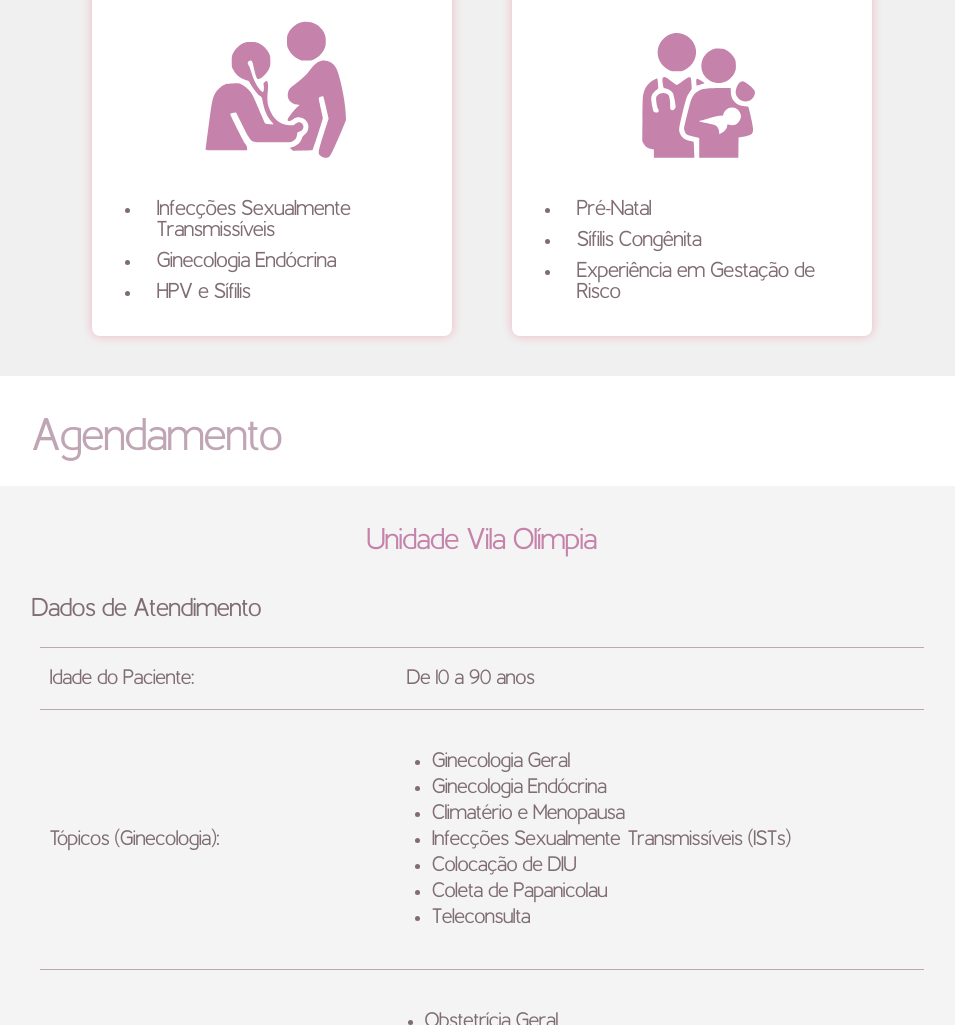
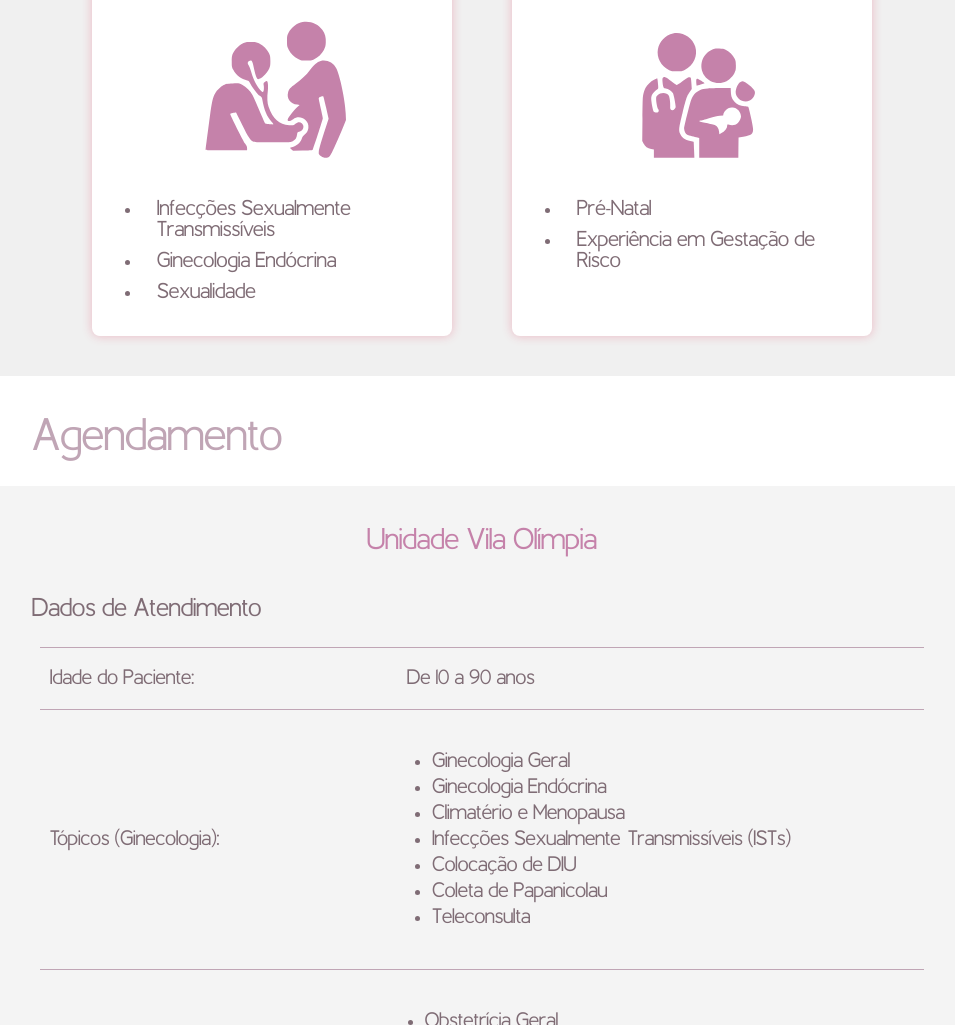
Before and after one commit to drapriscilla/drapriscilla.github.io, a website: page index.html in a window 1280 px wide. Shown: the part 1583-2608 px from the top of the page, without its empty margins (158-1113 px from the left). Drawn offline with nearby package versions, Linux system fonts and the light colour scheme; a script that the page names is missing.

Commit message:
Update index.html

```diff
--- a/index.html
+++ b/index.html
@@ -134,7 +134,7 @@
                 <ul class="spec-ul">
                     <li class="spec-li">Infecções Sexualmente Transmissíveis</li>
                     <li class="spec-li">Ginecologia Endócrina</li>
-                    <li class="spec-li">HPV e Sífilis</li>
+                    <li class="spec-li">Sexualidade</li>
                 </ul>
             </div>
             <div class="each-specialty">
@@ -182,7 +182,6 @@
                 </div>
                 <ul class="spec-ul">
                     <li class="spec-li">Pré-Natal</li>
-                    <li class="spec-li">Sífilis Congênita</li>
                     <li class="spec-li">Experiência em Gestação de Risco</li>
                 </ul>
             </div>
```
